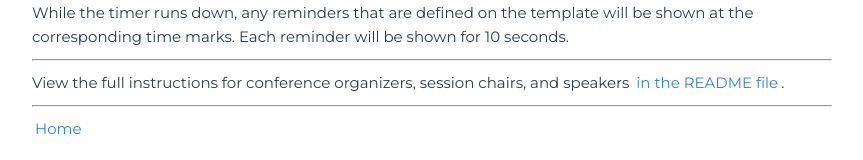
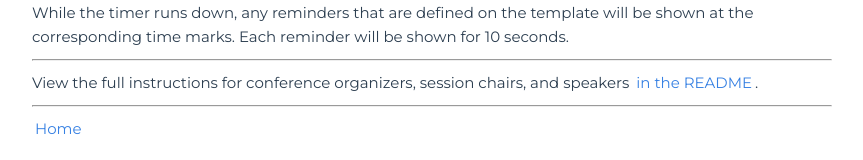
Before and after one commit to nathanlesage/conference-timer, a Vue app: page /about in a window 1280 px wide. Shown: the part 983-1143 px from the top of the page, without its empty margins (208-1071 px from the left). Built offline with nearby package versions, Linux system fonts and the light colour scheme.

Commit message:
fix: README link

```diff
--- a/src/views/AboutView.vue
+++ b/src/views/AboutView.vue
@@ -70,7 +70,7 @@
     <hr>
     <p>
       View the full instructions for conference organizers, session chairs, and
-      speakers <a href="https://github.com/nathanlesage/conference-timer/blob/main/README.md">in the README file</a>.
+      speakers <a href="https://github.com/nathanlesage/conference-timer#readme">in the README</a>.
     </p>
     <hr>
     <p>
```
